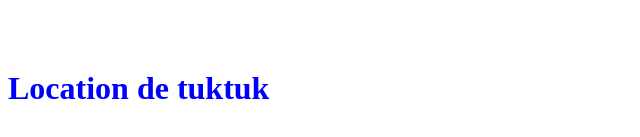
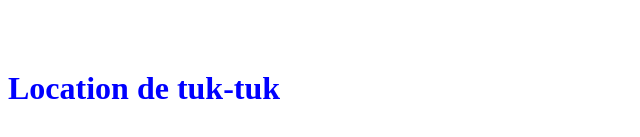
Before and after one commit to alexdavant/blablatuk, a plain HTML site: page index.html in a window 1280 px wide. Shown: the part 271-408 px from the top of the page, 0-640 px from the left. Drawn offline with Linux system fonts and the light colour scheme.

Commit message:
correction titre

```diff
--- a/index.html
+++ b/index.html
@@ -13,6 +13,6 @@
 	</style>
 </head>
 <body>
-	<h1>Location de tuktuk</h1>
+	<h1>Location de tuk-tuk</h1>
 </body>
 </html>
```
